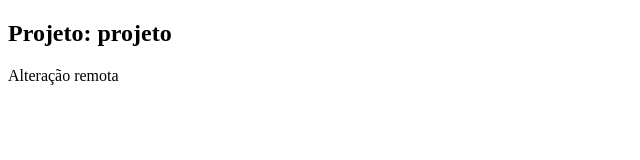
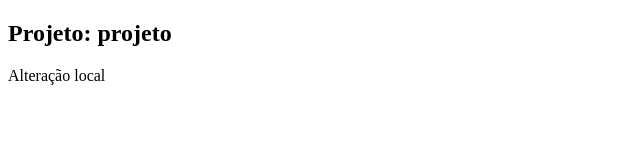
Before and after one commit to JulianaNascSilva/outro-repositorio, a plain HTML site: page index.html in a window 1280 px wide. Shown: the full height of the page, 0-640 px from the left. Drawn offline with Linux system fonts and the light colour scheme.

Commit message:
alter local

```diff
--- a/index.html
+++ b/index.html
@@ -7,7 +7,7 @@
   <body>
     <header></header>
     <main><h2>Projeto: projeto</h2></main>
-    <p> Alteração remota </p>
+    <p> Alteração local </p>
     <footer></footer>
   </body>
 </html>
```
